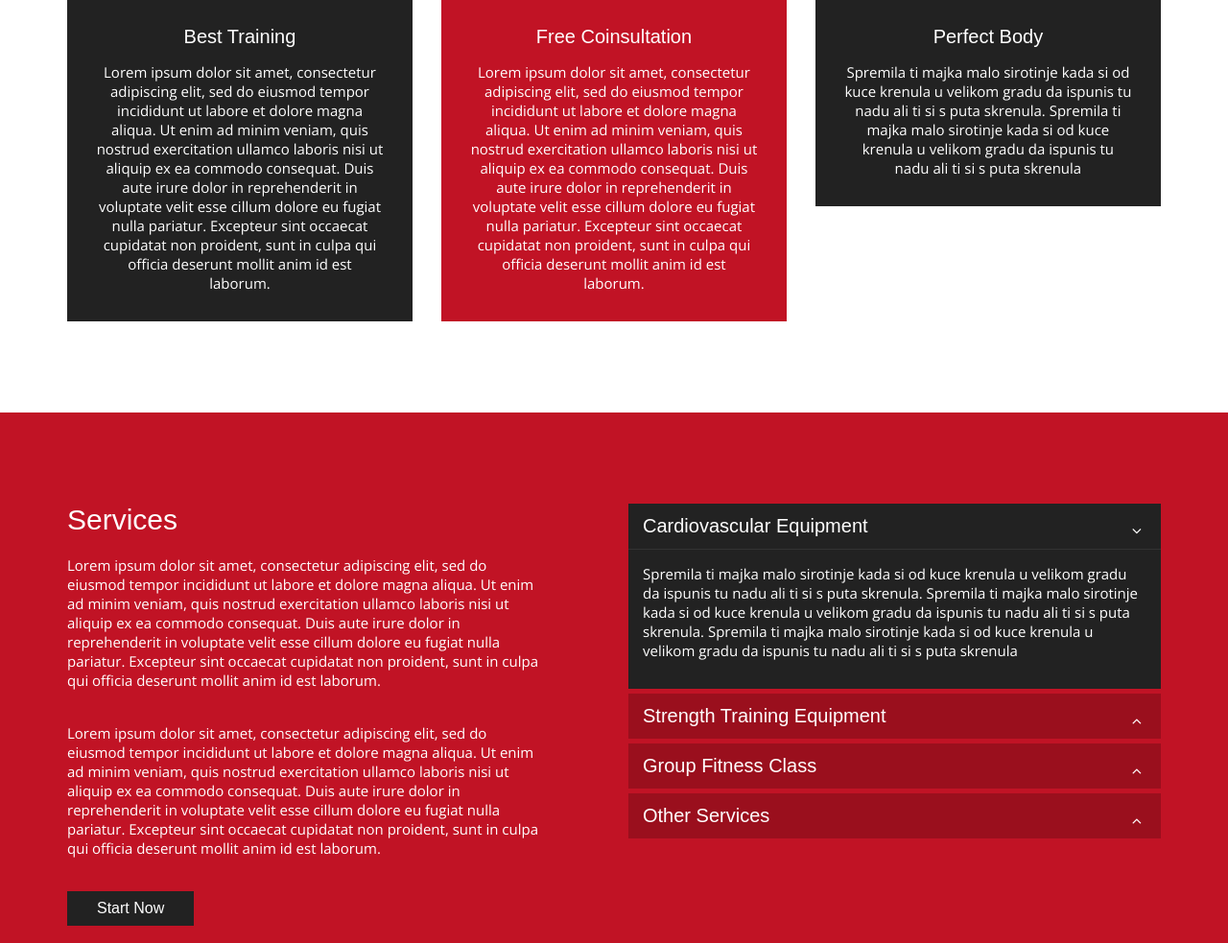
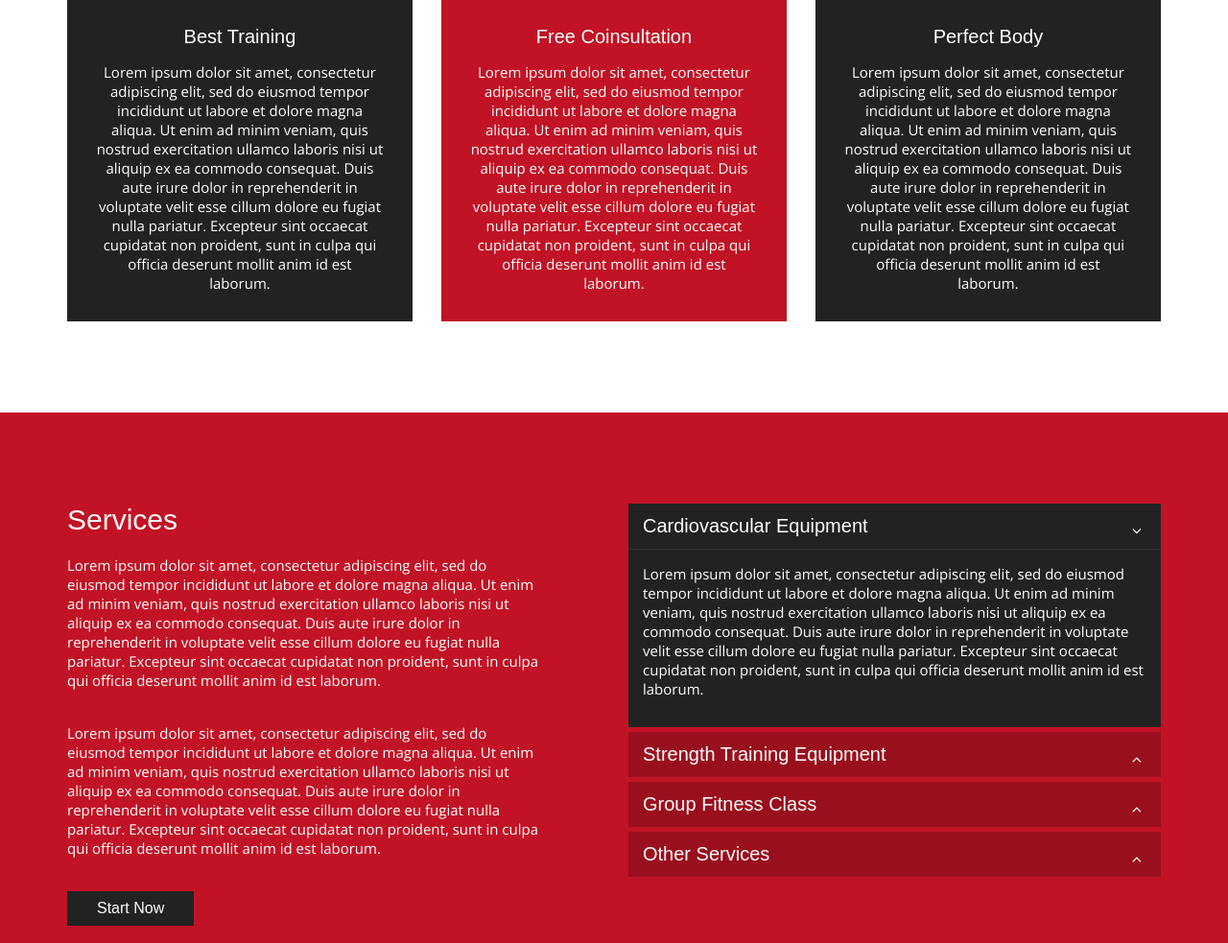
Before and after one commit to peksinsara/fitness-web, a plain HTML site: page index.html in a window 1280 px wide. Shown: the part 1195-2178 px from the top of the page at 96% size. Drawn offline with nearby package versions, Linux system fonts and the light colour scheme.

Commit message:
Update index.html

```diff
--- a/index.html
+++ b/index.html
@@ -92,14 +92,7 @@
 					</div>
 					<div class="text">
 						<h4>Perfect Body</h4>
-						<p>Spremila ti majka malo sirotinje
-kada si od kuce krenula
-u velikom gradu da ispunis tu nadu
-ali ti si s puta skrenula.
-Spremila ti majka malo sirotinje
-kada si od kuce krenula
-u velikom gradu da ispunis tu nadu
-ali ti si s puta skrenula</p>
+						<p>Lorem ipsum dolor sit amet, consectetur adipiscing elit, sed do eiusmod tempor incididunt ut labore et dolore magna aliqua. Ut enim ad minim veniam, quis nostrud exercitation ullamco laboris nisi ut aliquip ex ea commodo consequat. Duis aute irure dolor in reprehenderit in voluptate velit esse cillum dolore eu fugiat nulla pariatur. Excepteur sint occaecat cupidatat non proident, sunt in culpa qui officia deserunt mollit anim id est laborum.</p>
 					</div>
 				</div>
 			</div>
@@ -124,18 +117,7 @@ ali ti si s puta skrenula</p>
 					<span class="fa fa-angle-down"></span>
 					</div>
 					<div class="body">
-						<p>Spremila ti majka malo sirotinje
-kada si od kuce krenula
-u velikom gradu da ispunis tu nadu
-ali ti si s puta skrenula.
-Spremila ti majka malo sirotinje
-kada si od kuce krenula
-u velikom gradu da ispunis tu nadu
-ali ti si s puta skrenula.
-Spremila ti majka malo sirotinje
-kada si od kuce krenula
-u velikom gradu da ispunis tu nadu
-ali ti si s puta skrenula</p>
+						<p>Lorem ipsum dolor sit amet, consectetur adipiscing elit, sed do eiusmod tempor incididunt ut labore et dolore magna aliqua. Ut enim ad minim veniam, quis nostrud exercitation ullamco laboris nisi ut aliquip ex ea commodo consequat. Duis aute irure dolor in reprehenderit in voluptate velit esse cillum dolore eu fugiat nulla pariatur. Excepteur sint occaecat cupidatat non proident, sunt in culpa qui officia deserunt mollit anim id est laborum.</p>
 					</div>
 				</div>
 
@@ -146,17 +128,7 @@ ali ti si s puta skrenula</p>
 					<span class="fa fa-angle-up"></span>
 					</div>
 					<div class="body">
-						<p>Spremila ti majka malo sirotinje
-kada si od kuce krenula
-u velikom gradu da ispunis tu nadu
-ali ti si s puta skrenula.Spremila ti majka malo sirotinje
-kada si od kuce krenula
-u velikom gradu da ispunis tu nadu
-ali ti si s puta skrenula.
-Spremila ti majka malo sirotinje
-kada si od kuce krenula
-u velikom gradu da ispunis tu nadu
-ali ti si s puta skrenula</p>
+						<p>Lorem ipsum dolor sit amet, consectetur adipiscing elit, sed do eiusmod tempor incididunt ut labore et dolore magna aliqua. Ut enim ad minim veniam, quis nostrud exercitation ullamco laboris nisi ut aliquip ex ea commodo consequat. Duis aute irure dolor in reprehenderit in voluptate velit esse cillum dolore eu fugiat nulla pariatur. Excepteur sint occaecat cupidatat non proident, sunt in culpa qui officia deserunt mollit anim id est laborum.</p>
 					</div>
 				</div>
 
@@ -166,17 +138,7 @@ ali ti si s puta skrenula</p>
 					<span class="fa fa-angle-up"></span>
 					</div>
 					<div class="body">
-						<p>Spremila ti majka malo sirotinje
-kada si od kuce krenula
-u velikom gradu da ispunis tu nadu
-ali ti si s puta skrenula.Spremila ti majka malo sirotinje
-kada si od kuce krenula
-u velikom gradu da ispunis tu nadu
-ali ti si s puta skrenula.
-Spremila ti majka malo sirotinje
-kada si od kuce krenula
-u velikom gradu da ispunis tu nadu
-ali ti si s puta skrenula</p>
+						<p>Lorem ipsum dolor sit amet, consectetur adipiscing elit, sed do eiusmod tempor incididunt ut labore et dolore magna aliqua. Ut enim ad minim veniam, quis nostrud exercitation ullamco laboris nisi ut aliquip ex ea commodo consequat. Duis aute irure dolor in reprehenderit in voluptate velit esse cillum dolore eu fugiat nulla pariatur. Excepteur sint occaecat cupidatat non proident, sunt in culpa qui officia deserunt mollit anim id est laborum.</p>
 					</div>
 				</div>
 
@@ -187,17 +149,7 @@ ali ti si s puta skrenula</p>
 					<span class="fa fa-angle-up"></span>
 					</div>
 					<div class="body">
-						<p>Spremila ti majka malo sirotinje
-kada si od kuce krenula
-u velikom gradu da ispunis tu nadu
-ali ti si s puta skrenula.Spremila ti majka malo sirotinje
-kada si od kuce krenula
-u velikom gradu da ispunis tu nadu
-ali ti si s puta skrenula.
-Spremila ti majka malo sirotinje
-kada si od kuce krenula
-u velikom gradu da ispunis tu nadu
-ali ti si s puta skrenula</p>
+						<p>Lorem ipsum dolor sit amet, consectetur adipiscing elit, sed do eiusmod tempor incididunt ut labore et dolore magna aliqua. Ut enim ad minim veniam, quis nostrud exercitation ullamco laboris nisi ut aliquip ex ea commodo consequat. Duis aute irure dolor in reprehenderit in voluptate velit esse cillum dolore eu fugiat nulla pariatur. Excepteur sint occaecat cupidatat non proident, sunt in culpa qui officia deserunt mollit anim id est laborum.</p>
 					</div>
 				</div>
 			</div>
@@ -245,13 +197,7 @@ ali ti si s puta skrenula.
 
  	<div class="item-text">
  		<h4>Stretching Training</h4>
-<p>Spremila ti majka malo sirotinje
-kada si od kuce krenula
-u velikom gradu da ispunis tu nadu
-ali ti si s puta skrenula.Spremila ti majka malo sirotinje
-kada si od kuce krenula
-u velikom gradu da ispunis tu nadu
-ali ti si s puta skrenula.
+<p>Lorem ipsum dolor sit amet, consectetur adipiscing elit, sed do eiusmod tempor incididunt ut labore et dolore magna aliqua. Ut enim ad minim veniam, quis nostrud exercitation ullamco laboris nisi ut aliquip ex ea commodo consequat. Duis aute irure dolor in reprehenderit in voluptate velit esse cillum dolore eu fugiat nulla pariatur. Excepteur sint occaecat cupidatat non proident, sunt in culpa qui officia deserunt mollit anim id est laborum..
  </p>
 <a href="">Get Details</a>
  	                </div>
@@ -278,13 +224,7 @@ ali ti si s puta skrenula.
 		<div class="content">
 			<div class="box text wow slideInLeft">
 				<h2>Stat Your Training Todat</h2>
-				<p>Spremila ti majka malo sirotinje
-kada si od kuce krenula
-u velikom gradu da ispunis tu nadu
-ali ti si s puta skrenula.Spremila ti majka malo sirotinje
-kada si od kuce krenula
-u velikom gradu da ispunis tu nadu
-ali ti si s puta skrenula.
+				<p>Lorem ipsum dolor sit amet, consectetur adipiscing elit, sed do eiusmod tempor incididunt ut labore et dolore magna aliqua. Ut enim ad minim veniam, quis nostrud exercitation ullamco laboris nisi ut aliquip ex ea commodo consequat. Duis aute irure dolor in reprehenderit in voluptate velit esse cillum dolore eu fugiat nulla pariatur. Excepteur sint occaecat cupidatat non proident, sunt in culpa qui officia deserunt mollit anim id est laborum..
  </p>
  <a href="" class="btn">Start Now</a>
 			</div>
```
